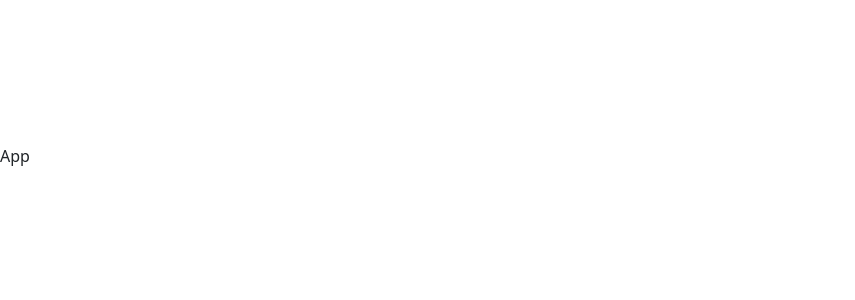
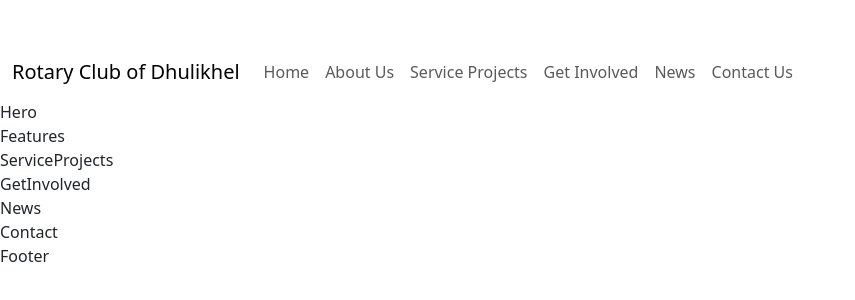
Before and after one commit to Umang103103/website-rotary, a React (Vite) app: page / in a window 1280 px wide. Shown: the part 244-544 px from the top of the page, without its empty margins (0-855 px from the left). Built offline with nearby package versions, Linux system fonts and the light colour scheme.

Commit message:
feat: develop, added navbar

```diff
--- a/src/App.tsx
+++ b/src/App.tsx
@@ -1,5 +1,25 @@
+import Navbar from "./components/Navbar";
+import Hero from "./components/Hero";
+import Features from "./components/Features";
+import ServiceProjects from "./components/ServiceProjects";
+import GetInvolved from "./components/GetInvolved";
+import News from "./components/News";
+import Contact from "./components/Contact";
+import Footer from "./components/Footer";
+
 function App() {
-  return <div>App</div>;
+  return (
+    <>
+      <Navbar />
+      <Hero />
+      <Features />
+      <ServiceProjects />
+      <GetInvolved />
+      <News />
+      <Contact />
+      <Footer />
+    </>
+  );
 }
 
 export default App;
--- a/src/components/Contact.tsx
+++ b/src/components/Contact.tsx
@@ -0,0 +1,7 @@
+import React from "react";
+
+const Contact = () => {
+  return <div>Contact</div>;
+};
+
+export default Contact;
--- a/src/components/Features.tsx
+++ b/src/components/Features.tsx
@@ -0,0 +1,7 @@
+import React from "react";
+
+const Features = () => {
+  return <div>Features</div>;
+};
+
+export default Features;
--- a/src/components/Footer.tsx
+++ b/src/components/Footer.tsx
@@ -0,0 +1,7 @@
+import React from "react";
+
+const Footer = () => {
+  return <div>Footer</div>;
+};
+
+export default Footer;
--- a/src/components/GetInvolved.tsx
+++ b/src/components/GetInvolved.tsx
@@ -0,0 +1,7 @@
+import React from "react";
+
+const GetInvolved = () => {
+  return <div>GetInvolved</div>;
+};
+
+export default GetInvolved;
--- a/src/components/Hero.tsx
+++ b/src/components/Hero.tsx
@@ -0,0 +1,7 @@
+import React from "react";
+
+const Hero = () => {
+  return <div>Hero</div>;
+};
+
+export default Hero;
--- a/src/components/Navbar.tsx
+++ b/src/components/Navbar.tsx
@@ -0,0 +1,26 @@
+import { Navbar as BSNavbar, Container, Nav } from "react-bootstrap";
+
+function Navbar() {
+  return (
+    <BSNavbar expand="lg" sticky="top" className="navbar">
+      <Container>
+        <BSNavbar.Brand href="#home" className="logo">
+          Rotary Club of Dhulikhel
+        </BSNavbar.Brand>
+        <BSNavbar.Toggle aria-controls="basic-navbar-nav" />
+        <BSNavbar.Collapse id="basic-navbar-nav">
+          <Nav className="ms-auto">
+            <Nav.Link href="#home">Home</Nav.Link>
+            <Nav.Link href="#about">About Us</Nav.Link>
+            <Nav.Link href="#services">Service Projects</Nav.Link>
+            <Nav.Link href="#involve">Get Involved</Nav.Link>
+            <Nav.Link href="#news">News</Nav.Link>
+            <Nav.Link href="#contact">Contact Us</Nav.Link>
+          </Nav>
+        </BSNavbar.Collapse>
+      </Container>
+    </BSNavbar>
+  );
+}
+
+export default Navbar;
--- a/src/components/News.tsx
+++ b/src/components/News.tsx
@@ -0,0 +1,7 @@
+import React from "react";
+
+const News = () => {
+  return <div>News</div>;
+};
+
+export default News;
--- a/src/components/ServiceProjects.tsx
+++ b/src/components/ServiceProjects.tsx
@@ -0,0 +1,7 @@
+import React from "react";
+
+const ServiceProjects = () => {
+  return <div>ServiceProjects</div>;
+};
+
+export default ServiceProjects;
```
